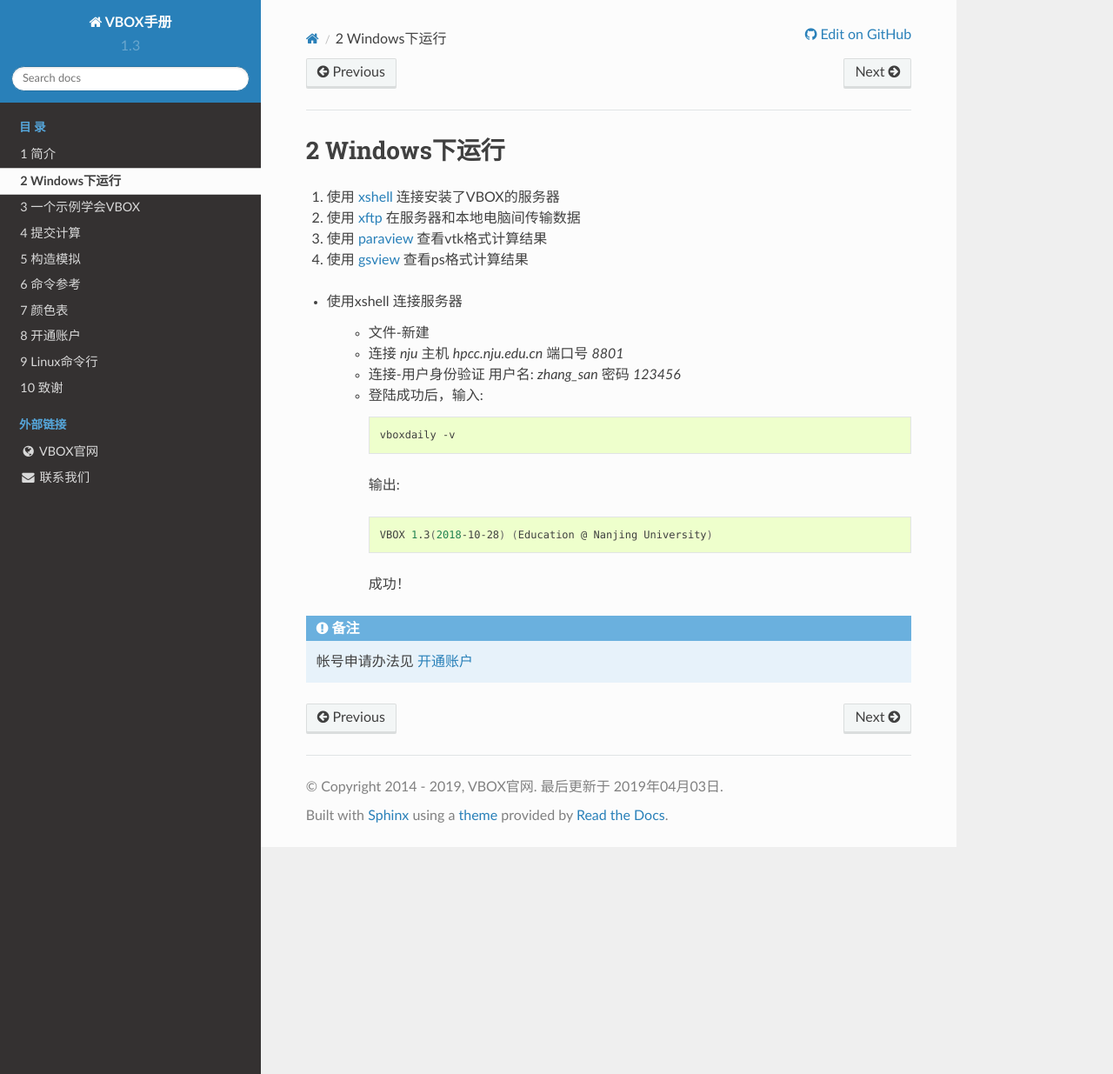
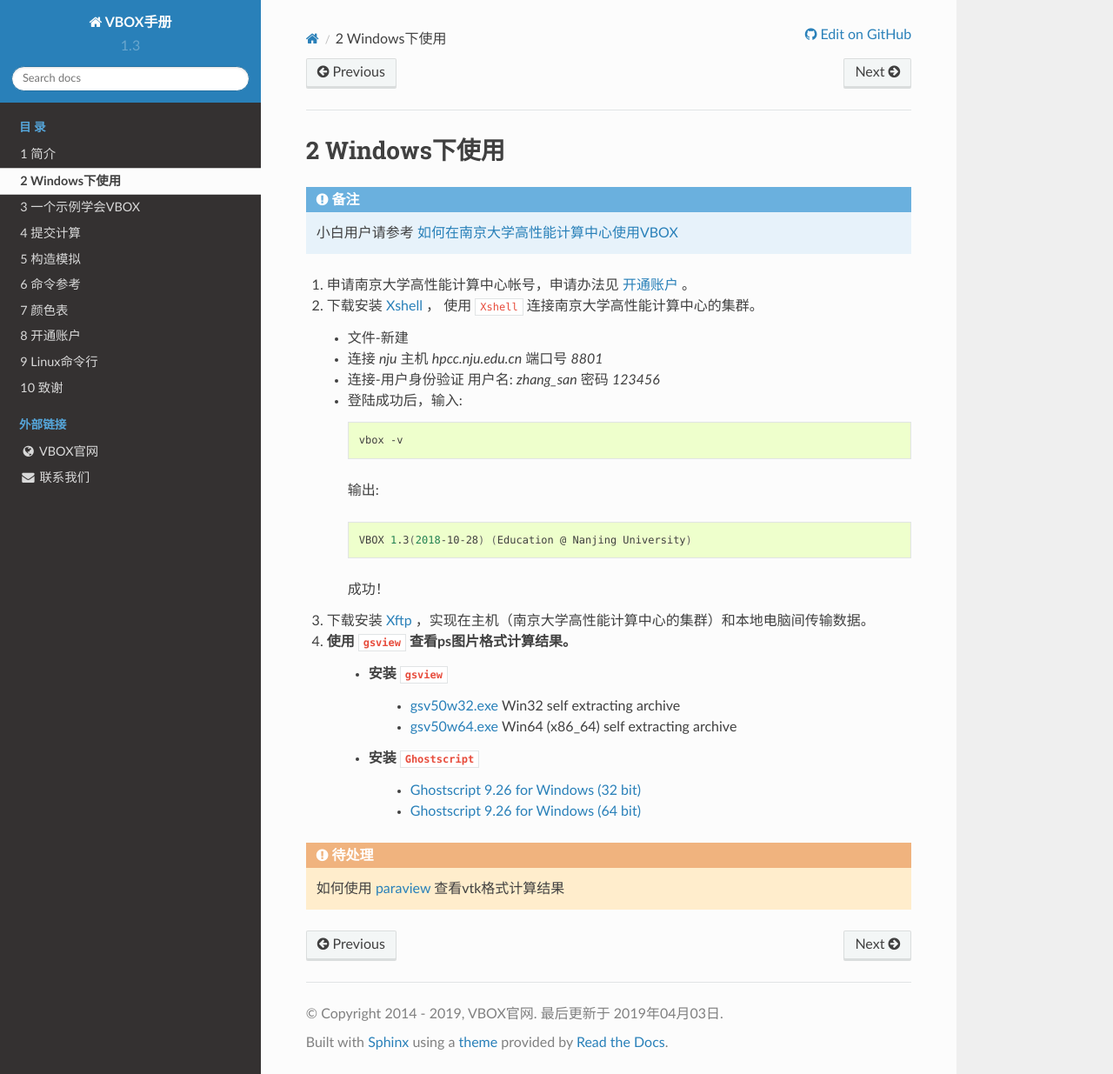
Before and after one commit to geovbox/zdem_doc, a Sphinx documentation site: the page built from source/use.rst, in a window 1280 px wide and 1235 px high. Shown: the whole window at 87% size. Built offline with Sphinx 7.4.7 and the Read the Docs theme 2.0.0, drawn with Linux system fonts in a browser that asks for light colours; comment, search, counter and statistics services are not loaded.

Commit message:
1 build pdf. 2 add 如何在南京大学高性能计算中心使用VBOX

```diff
--- a/source/push/index.rst
+++ b/source/push/index.rst
@@ -10,9 +10,9 @@
 
 下面是一个最简单的挤压计算实例，26行命令即可完成该计算。学会了该命令脚本，基本掌握VBOX的使用方法。
 
-登陆南京大学高性能计算中心集群，运行 ``push.py`` 脚本::
+使用 ``Xshell`` 登陆南京大学高性能计算中心集群，运行 ``push.py`` 脚本::
 
-   vboxdaily push.py
+   vbox push.py
 
 
 ``push.py`` 中完整脚本命令如下
--- a/source/use.rst
+++ b/source/use.rst
@@ -1,21 +1,19 @@
-Windows下运行
+Windows下使用
 =============
 
+.. NOTE::
 
-#. 使用 `xshell <https://www.netsarang.com/products/xsh_overview.html>`_ 连接安装了VBOX的服务器
-#. 使用 `xftp <https://www.netsarang.com/products/xfp_overview.html>`_ 在服务器和本地电脑间传输数据
-#. 使用 `paraview <https://www.paraview.org/>`_ 查看vtk格式计算结果
-#. 使用 `gsview <http://pages.cs.wisc.edu/~ghost/>`_ 查看ps格式计算结果
+	小白用户请参考 `如何在南京大学高性能计算中心使用VBOX <http://t.cn/Ei0epmg>`_
 
-
-- 使用xshell 连接服务器
+#. 申请南京大学高性能计算中心帐号，申请办法见 :ref:`njuhpc` 。
+#. 下载安装 `Xshell <https://www.netsarang.com/products/xsh_overview.html>`_ ， 使用 ``Xshell`` 连接南京大学高性能计算中心的集群。
 
    - 文件-新建
    - 连接 `nju` 主机 `hpcc.nju.edu.cn` 端口号 `8801`
    - 连接-用户身份验证 用户名: `zhang_san`  密码 `123456`
    - 登陆成功后，输入::
 
-       vboxdaily -v
+       vbox -v
 
     输出::
 
@@ -23,6 +21,19 @@
 
     成功！
 
-.. note::
 
-   帐号申请办法见 :ref:`njuhpc`
+#. 下载安装 `Xftp <https://www.netsarang.com/products/xfp_overview.html>`_ ，实现在主机（南京大学高性能计算中心的集群）和本地电脑间传输数据。
+#. 使用 ``gsview`` 查看ps图片格式计算结果。
+    - 安装 ``gsview``
+        - `gsv50w32.exe <http://www.ghostgum.com.au/download/gsv50w32.exe>`_ Win32 self extracting archive
+        - `gsv50w64.exe  <http://www.ghostgum.com.au/download/gsv50w64.exe>`_ Win64 (x86_64) self extracting archive
+    - 安装 ``Ghostscript``
+        - `Ghostscript 9.26 for Windows (32 bit) <https://github.com/ArtifexSoftware/ghostpdl-downloads/releases/download/gs926/gs926aw32.exe>`_
+        - `Ghostscript 9.26 for Windows (64 bit)  <https://github.com/ArtifexSoftware/ghostpdl-downloads/releases/download/gs926/gs926aw64.exe>`_
+
+
+
+
+.. TODO::
+
+    如何使用 `paraview <https://www.paraview.org/>`_ 查看vtk格式计算结果
```
Also changed, not shown: .travis.yml, 1 other file.
